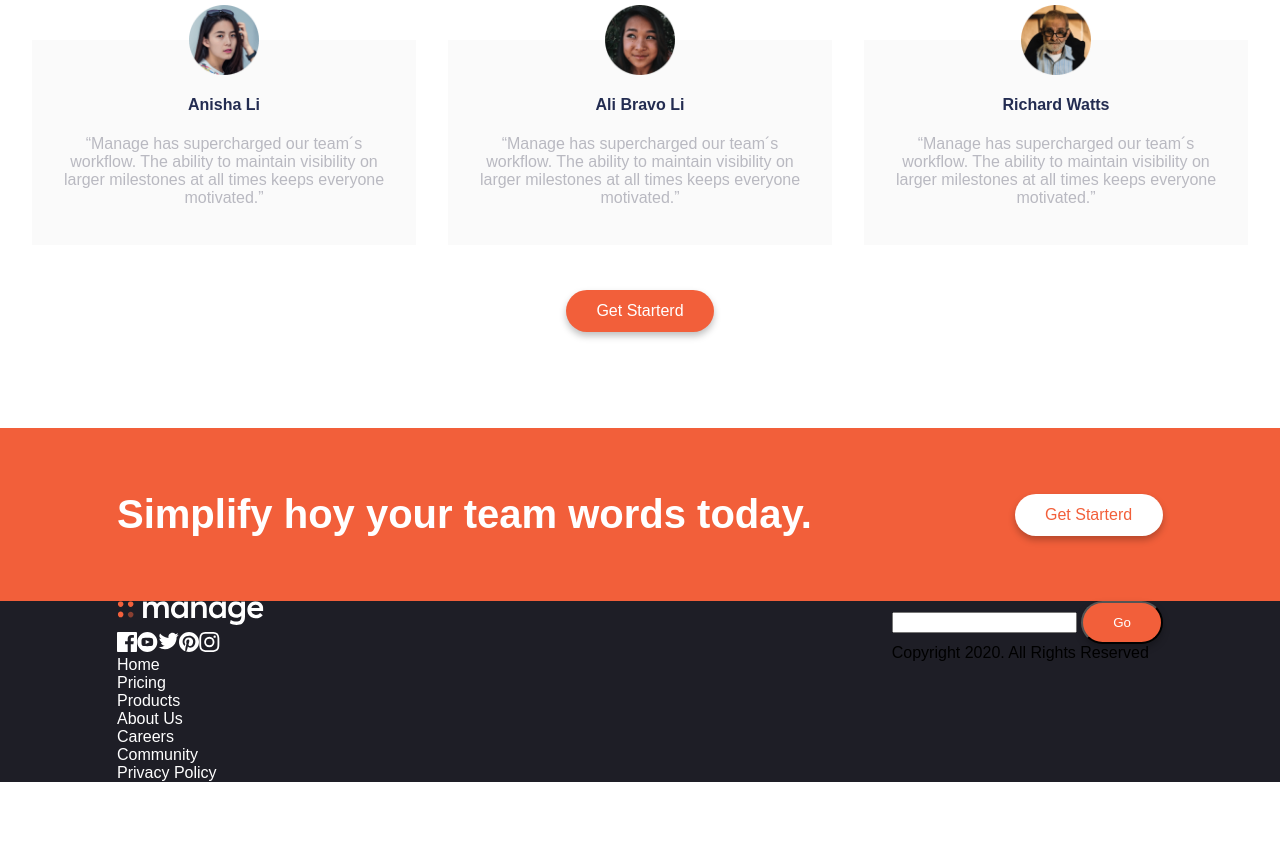
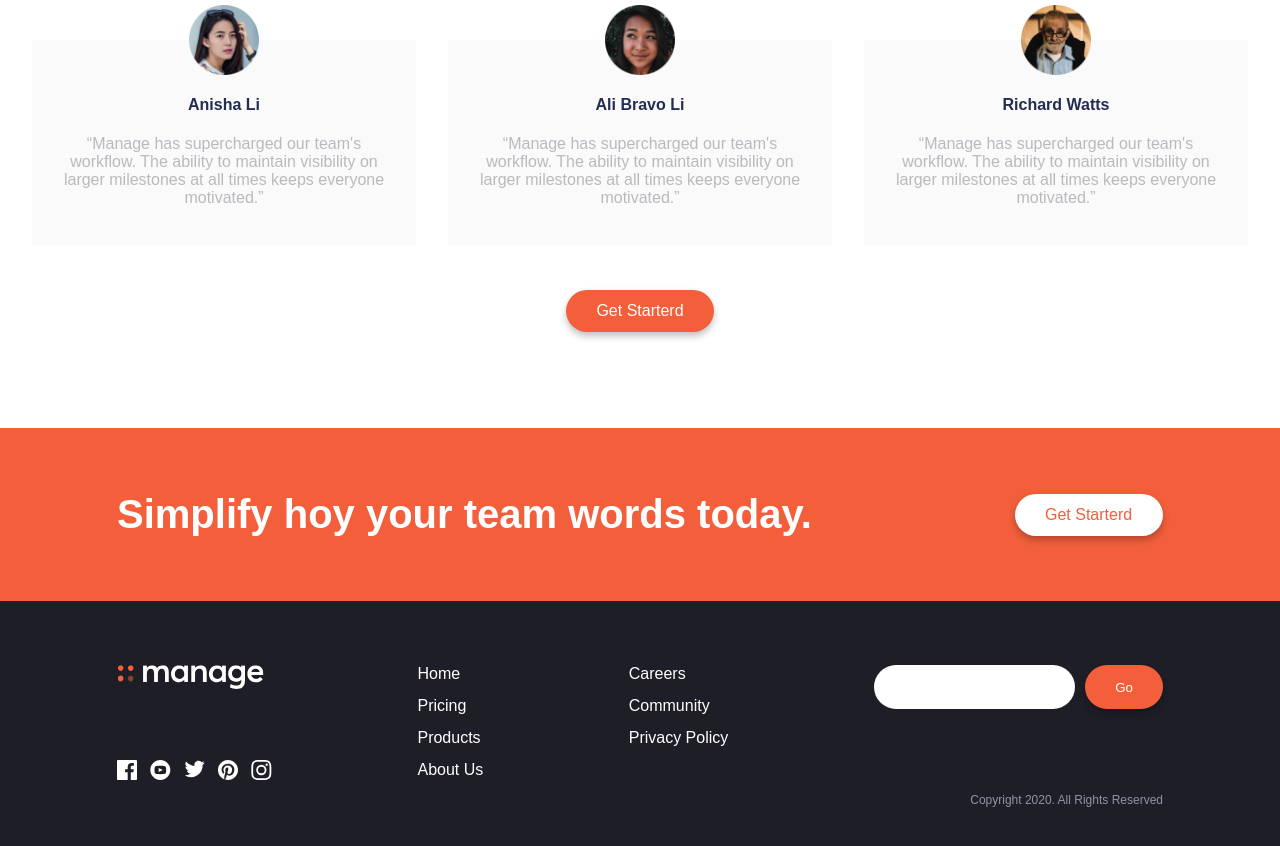
Before and after one commit to lucasgustavodiaz/examenFrontI, a plain HTML site: page index.html in a window 1280 px wide. Shown: the part 1420-2266 px from the top of the page. Before the commit the page ends 2202 px from the top, so only its background shows below. Drawn offline with Linux system fonts and the light colour scheme.

Commit message:
version 1.0.0

```diff
--- a/css/style.css
+++ b/css/style.css
@@ -54,11 +54,16 @@ h2, h3, h4 {
     color: var(--main-blue);
 }
 
+main {
+    display: flex;
+    flex-direction: column;
+    align-items: center;
+    width: 100%;
+}
+
 /* HEADER AND NAV */
 
 header {
-    display: flex;
-    align-items: center;
     justify-content: space-between;
     margin: 4.68rem 0;
 }
@@ -85,11 +90,12 @@ header ul a {
     width: 100%;
     max-width: 1110px;
     padding: 0 2rem;
+    display: flex;
+    align-items: center;
 }
 
 .container-fluid {
     width: 100%;
-    padding: 0 2rem;
     display: flex;
     justify-content: center;
 
@@ -98,8 +104,6 @@ header ul a {
 /* INTRO */
 
 .row {
-    display: flex;
-    align-items: center;
     margin-bottom: 8rem;
     gap: 3rem;
 }
@@ -148,6 +152,10 @@ header ul a {
 }
 
 /* TESTIMONIO */
+
+.testimony.container-fluid {
+    padding: 0 2rem;
+}
 
 .testimony h2 {
     font-size: 2.4rem;
@@ -206,9 +214,7 @@ header ul a {
 }
 
 .simplify .container {
-    display: flex;
     justify-content: space-between;
-    align-items: center;
 }
 
 .simplify .btn {
@@ -229,10 +235,49 @@ footer a {
 }
 
 footer .container {
+    padding: 4rem 2rem;
+    align-items: flex-start;
+    flex-wrap: wrap;
     display: flex;
     justify-content: space-between;
 }
 
-.logos-social ul {
+.redes-nav {
+
+    flex: 1;
+}
+
+.logo-social>img {
+    padding-bottom: 4rem;
+}
+
+.social ul {
     display: flex;
+    gap: 13px;
 }
+
+footer nav ul li {
+    padding-bottom: 14px;
+}
+
+footer p {
+    width: 100%;
+    color: var(--nuetro-gris);
+    text-align: right;
+    font-size: 12px;
+}
+
+footer input {
+    width: 201px;
+    height: 44px;
+    border-radius: 50px;
+    border: none;
+    outline: none;
+}
+
+footer button {
+    height: 44px;
+    border: none;
+    outline: none;
+    margin-left: 6px;
+}
--- a/index.html
+++ b/index.html
@@ -10,8 +10,7 @@
 </head>
 
 <body>
-    <div class="container">
-        <header>
+    <header class="container">
         <div class="logo">
             <h1>manage</h1>
             <img src="./img/logo.svg" alt="Logo Site">
@@ -29,7 +28,7 @@
     </header>
     <main>
         <!-- Intro -->
-            <section class="row">
+        <section class="row container">
             <div class="col">
                 <h2>Bring everyone together to build better products.</h2>
                 <p>Manage makes it simple for software teams to plan day-to-day tasks while keeping the large team goals in view</p>
@@ -40,7 +39,7 @@
             </div>
         </section>
         <!-- Sobre nosotros -->
-            <section class="row about">
+        <section class="row container about">
             <div class="col">
                 <h3>What´s different about Manage?</h3>
                 <p>Manage provides all the functionality your teas needs, without the complexity. Our software is tailor-made for modern digital product teams</p>
@@ -69,8 +68,6 @@
                 </div>
             </div>
         </section>
-        </main>
-    </div>
 
         <!-- Testimonios -->
         <section class="testimony container-fluid">
@@ -80,17 +77,17 @@
                     <div class="card">
                         <img src="./img/avatar-anisha.png" alt="Foto Anisha">
                         <h5>Anisha Li</h5>
-                    <p>“Manage has supercharged our team´s workflow. The ability to maintain visibility on larger milestones at all times keeps everyone motivated.”</p>
+                        <p>“Manage has supercharged our team's workflow. The ability to maintain visibility on larger milestones at all times keeps everyone motivated.”</p>
                     </div>
                     <div class="card">
                         <img src="./img/avatar-ali.png" alt="Foto Ali">
                         <h5>Ali Bravo Li</h5>
-                    <p>“Manage has supercharged our team´s workflow. The ability to maintain visibility on larger milestones at all times keeps everyone motivated.”</p>
+                        <p>“Manage has supercharged our team's workflow. The ability to maintain visibility on larger milestones at all times keeps everyone motivated.”</p>
                     </div>
                     <div class="card">
                         <img src="./img/avatar-richard.png" alt="Foto Richard">
                         <h5>Richard Watts</h5>
-                    <p>“Manage has supercharged our team´s workflow. The ability to maintain visibility on larger milestones at all times keeps everyone motivated.”</p>
+                        <p>“Manage has supercharged our team's workflow. The ability to maintain visibility on larger milestones at all times keeps everyone motivated.”</p>
                     </div>
                 </div>
                 <a href="#" class="btn">Get Starterd</a>
@@ -104,13 +101,14 @@
                 <a href="#" class="btn">Get Starterd</a>
             </div>
         </section>
+    </main>
 
+    <!-- Footer -->
     <footer class="container-fluid">
         <div class="container">
-            <div class="a">
-                <div>
+            <div class="logo-social">
                 <img src="./img/logo-light.svg" alt="">
-                    <div class="logos-social">
+                <div class="social">
                     <ul>
                         <li><a href=""><img src="./img/icon-facebook.svg" alt=""></a></li>
                         <li><a href=""><img src="./img/icon-youtube.svg" alt=""></a></li>
@@ -135,12 +133,11 @@
                     <li><a href="">Privacy Policy</a></li>
                 </ul>
             </nav>
-            </div>
-            <div class="b">
+            <div>
                 <input type="text">
                 <button class="btn">Go</button>
+            </div>
             <p>Copyright 2020. All Rights Reserved</p>
-            </div>
         </div>
     </footer>
 
```
Lines whose indentation alone changed are shown as unchanged.
